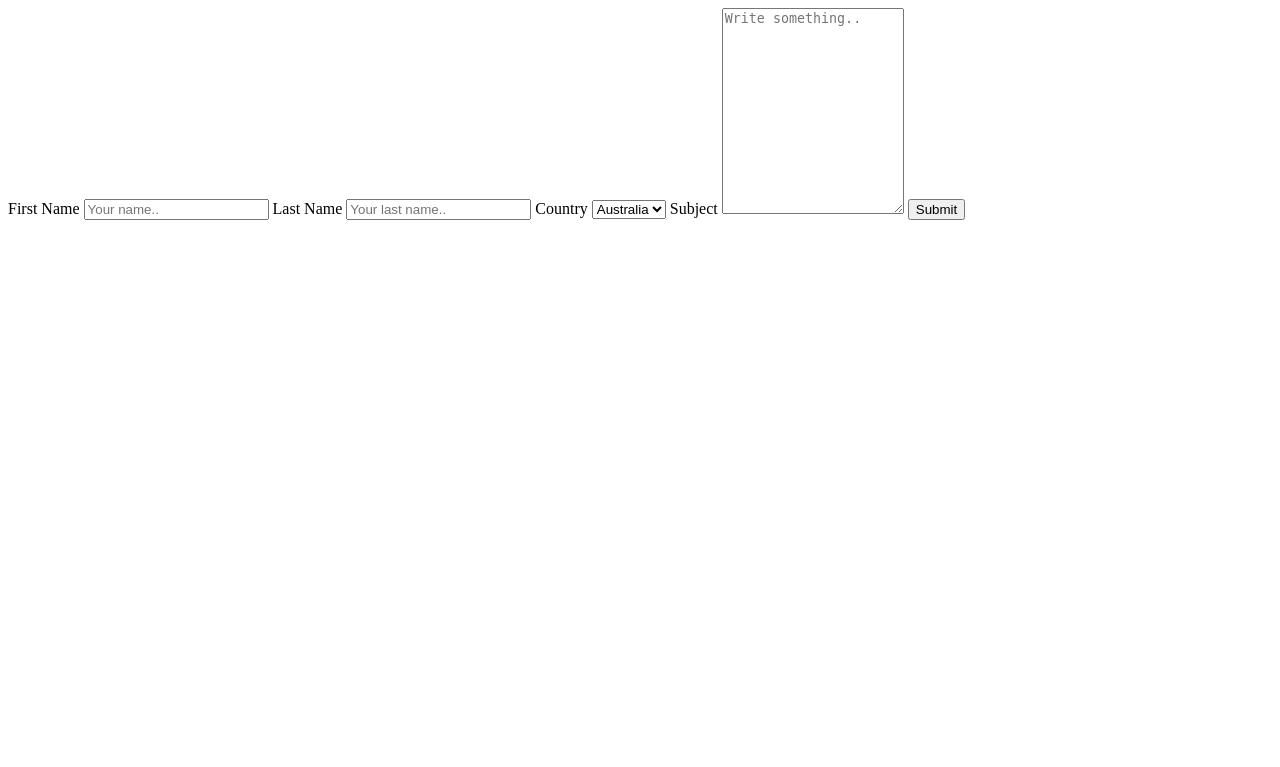
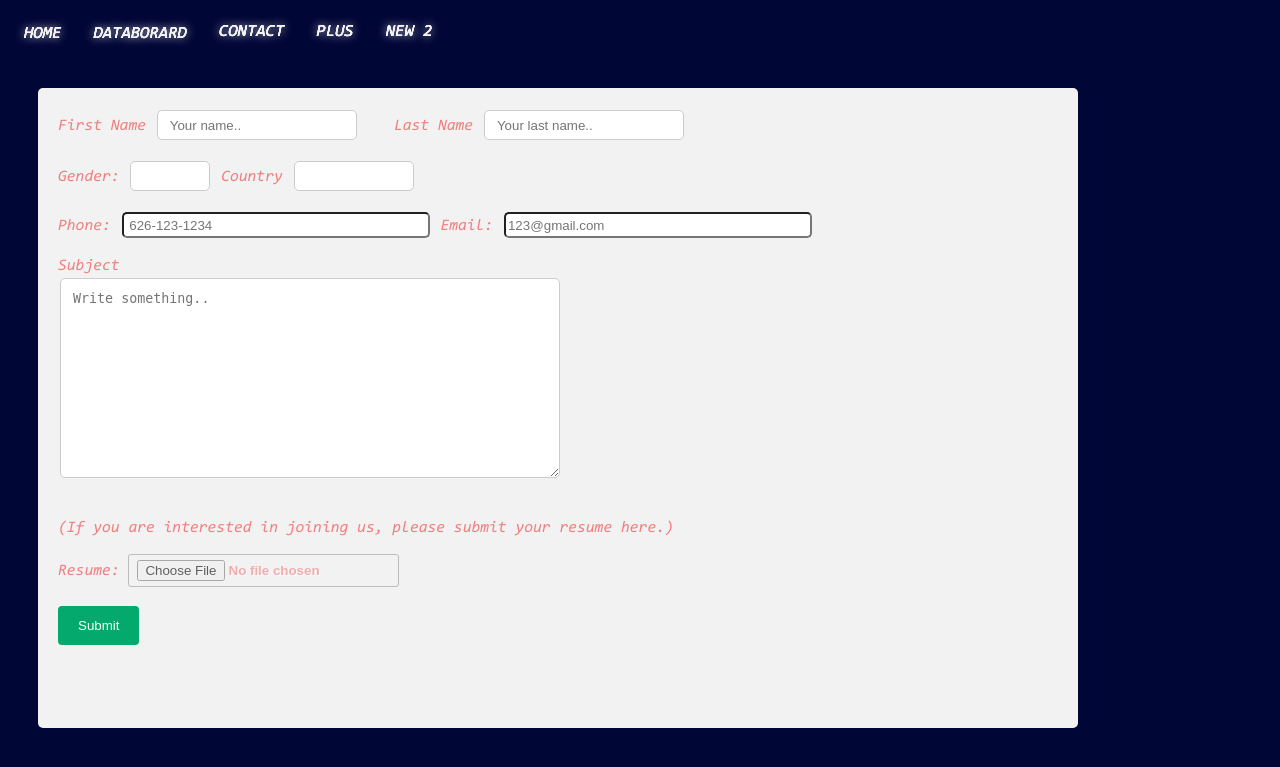
Before and after one commit to Ethan215/web_pleiades, a Flask app: template templates/contact.html in a window 1280 px wide. Shown: the top 767 px of the page. Run offline with Flask 2, Linux system fonts and the light colour scheme; the template is opened without the code that fills it, so the values that code supplies are empty.

Commit message:
contact-page

```diff
--- /dev/null
+++ b/static/css/contact.css
@@ -0,0 +1,113 @@
+/* Style inputs with type="text", select elements and textareas */
+input[type=text], select, textarea {
+    width: 100%; /* Full width */
+    padding: 12px; /* Some padding */
+    border: 1px solid #ccc; /* Gray border */
+    border-radius: 4px; /* Rounded borders */
+    box-sizing: border-box; /* Make sure that padding and width stays in place */
+    margin-top: 6px; /* Add a top margin */
+    margin-bottom: 16px; /* Bottom margin */
+    resize: vertical /* Allow the user to vertically resize the textarea (not horizontally) */
+  }
+
+  /* Style the submit button with a specific background color etc */
+  input[type=submit] {
+    background-color: #04AA6D;
+    color: white;
+    padding: 12px 20px;
+    border: none;
+    border-radius: 4px;
+    cursor: pointer;
+  }
+
+  /* When moving the mouse over the submit button, add a darker green color */
+  input[type=submit]:hover {
+    background-color: #45a049;
+  }
+
+  /* Add a background color and some padding around the form */
+  .container {
+    width: 1000px;
+    height: 600px;
+    margin: 30px 30px;
+    border-radius: 5px;
+    background-color: #f2f2f2;
+    padding: 20px;
+  }
+  #fname{
+    width: 20%;
+    height: 30px;
+    border-radius: 5px;
+    background-color: #ffffff;
+    padding: 0 auto;
+    margin: 2px 2px auto;
+  }
+  #lname{
+    width: 20%;
+    height: 30px;
+    border-radius: 5px;
+    background-color: #ffffff;
+    padding: 0 auto;
+    margin: 2px 2px auto;
+  }
+
+  #gender{
+    width: 8%;
+    height: 30px;
+    border-radius: 5px;
+    background-color: #ffffff;
+    padding: 0 auto;
+    margin: 2px 2px auto;
+  }
+  #country{
+    width:12%;
+    height: 30px;
+    border-radius: 5px;
+    background-color: #ffffff;
+    padding: 0 auto;
+    margin: 2px 2px auto;
+  }
+
+  #phone{
+    width: 30%;
+    height: 20px;
+    border-radius: 5px;
+    background-color: #ffffff;
+    padding: 0 auto;
+    margin: 2px 2px auto;
+  }
+  #emails{
+    width: 30%;
+    height: 20px;
+    border-radius: 5px ;
+    background-color: #ffffff;
+    padding: 0 auto;
+    margin: 2px 2px auto;
+  }
+  #subject{
+    width: 50%;
+    height: 200px;
+    border-radius: 5px ;
+    background-color: #ffffff;
+    padding: 0 auto;
+    margin: 2px 2px auto;
+  }
+
+  .custom-file-input {
+    display: inline-block;
+    background: linear-gradient(top, #f9f9f9, #e3e3e3);
+    border: 1px solid #999;
+    border-radius: 3px;
+    padding: 5px 8px;
+    outline: none;
+    white-space: nowrap;
+    cursor: pointer;
+    text-shadow: 1px 1px #fff;
+    font-weight: 700;
+    font-size: 10pt;
+    opacity: 0.6;
+  }
+  .custom-file-input:hover{
+    border-color: black;
+    opacity: 1;
+  }
--- a/templates/contact.html
+++ b/templates/contact.html
@@ -4,31 +4,103 @@
     <meta charset="UTF-8">
     <meta http-equiv="X-UA-Compatible" content="IE=edge">
     <meta name="viewport" content="width=device-width, initial-scale=1.0">
-    <title>Contact</title>
+    <title>Document</title>
+    <link rel="stylesheet" href="../static/css/style.css">
+    <link rel="stylesheet" href="../static/css/contact.css">
 </head>
 <body>
+
+    <header>
+        <div class="topnav">
+            <a href="pleiades.html"><i class="fa-solid fa-house"></i> Home</a>
+            <a href="#databord" ><i class="fa-solid fa-database"></i> DataBorard</a>
+            <a href="contac.html">Contact</i></a>
+            <a href="{{ url_for('terminal')}}">Plus</a>
+            <a href="#add">New 2</a>
+
+        <div class="topnav-right">
+            <a href="searchQuary.html">
+                <i class="fa-solid fa-magnifying-glass"></i>
+
+            </a>
+
+            <button href="{{ url_for('login_credentials')}}" id="signOut">
+                <abbr title="Sign out"><i class="fa-solid fa-right-to-bracket"></i></abbr>
+            </button>
+
+            <div class="dropdown">
+
+                <button class="dropbtn">
+                    <abbr title="More information">
+                        <i class="fa-solid fa-bars"></i>
+                    </abbr></i>
+                </button>
+                <div class="dropdown-content">
+                        <a href="#link1">Link 1</a>
+                        <a href="#link2">Link 2</a>
+                        <a href="#link3">Link 3</a>
+                </div>
+            </div>
+        </div>
+    </header>
+    <main>
     <div class="container">
             <form action="action_page.php">
 
             <label for="fname">First Name</label>
-          <input type="text" id="fname" name="firstname" placeholder="Your name..">
+            <input type="text" id="fname" name="firstname" placeholder="Your name.." required >
 
+            &nbsp;&nbsp;
             <label for="lname">Last Name</label>
-          <input type="text" id="lname" name="lastname" placeholder="Your last name..">
+            <input type="text" id="lname" name="lastname" placeholder="Your last name.." required>
+            <br><br>
+            <label for="gender">Gender:</label>
+            <input type="text" name="gender" id="gender" list="gender-list"required >
+            <datalist id="gender-list">
+                <option value="male">
+                <option value="female">
+            </datalist>
 
             <label for="country">Country</label>
-          <select id="country" name="country">
+            <input type="text" name="country" id="country" list="country-list" required>
+            <datalist id="country-list">
                 <option value="australia">Australia</option>
                 <option value="canada">Canada</option>
                 <option value="usa">USA</option>
-          </select>
+            </datalist>
+            <br><br>
 
+            <label for="phone">Phone:</label>
+            <input type="tel" name="phone" id="phone" placeholder=" 626-123-1234"
+            pattern="[0-9]{3}[0-9]{3}[0-9]{4}" required>
+
+            <label for="emails">Email:</label>
+            <input type="email" id="emails" name="emails" multiple placeholder="123@gmail.com
+            " required>
+
+            <br><br>
             <label for="subject">Subject</label>
-          <textarea id="subject" name="subject" placeholder="Write something.." style="height:200px"></textarea>
+            <br>
+            <textarea id="subject" name="subject" placeholder="Write something.." required></textarea>
 
+
+            <br><br>
+            <p>(If you are interested in joining us, please submit your resume here.)</p>
+            <label for="file">Resume: </label>
+
+            <input type="file" class="custom-file-input">
+
+            <br><br>
+
+            <footer>
                 <input type="submit" value="Submit">
+            </footer>
 
             </form>
         </div>
+
+    </main>
+
+
 </body>
 </html>
```
Lines whose indentation alone changed are shown as unchanged.
